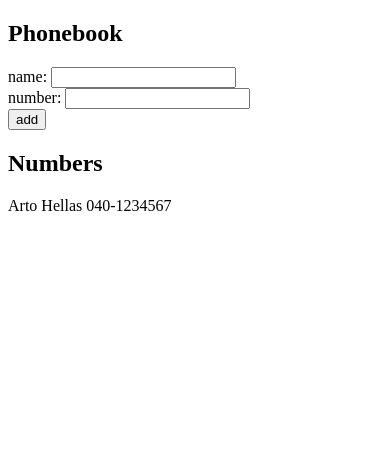
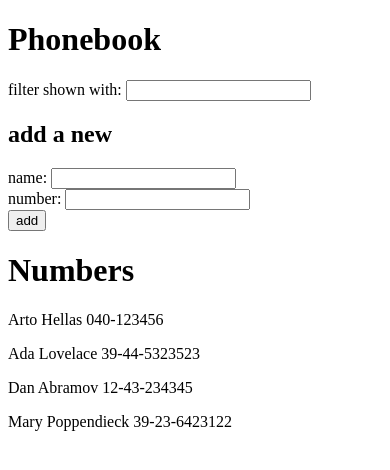
Before and after one commit to BenakKishanJ/fullstackopen, a React (Vite) app in the folder part2/phonebook/: page / in a window 390 px wide. Shown: the top 470 px of the page. Built offline with nearby package versions, Linux system fonts and the light colour scheme.

Commit message:
Complete 2.9: The Phonebook step 4

```diff
--- a/part2/phonebook/src/App.jsx
+++ b/part2/phonebook/src/App.jsx
@@ -2,10 +2,14 @@
 
 const App = () => {
   const [persons, setPersons] = useState([
-    { name: "Arto Hellas", number: "040-1234567" },
+    { name: "Arto Hellas", number: "040-123456", id: 1 },
+    { name: "Ada Lovelace", number: "39-44-5323523", id: 2 },
+    { name: "Dan Abramov", number: "12-43-234345", id: 3 },
+    { name: "Mary Poppendieck", number: "39-23-6423122", id: 4 },
   ]);
   const [newName, setNewName] = useState("");
   const [newNumber, setNewNumber] = useState("");
+  const [filter, setFilter] = useState("");
 
   const addPerson = (event) => {
     event.preventDefault();
@@ -29,9 +33,25 @@
     setNewNumber(event.target.value);
   };
 
+  const handleFilterChange = (event) => {
+    setFilter(event.target.value);
+  };
+
+  const filteredPersons =
+    filter === ""
+      ? persons
+      : persons.filter((person) =>
+          person.name.toLowerCase().includes(filter.toLowerCase()),
+        );
+
   return (
     <div>
-      <h2>Phonebook</h2>
+      <h1>Phonebook</h1>
+      <div>
+        filter shown with:{" "}
+        <input value={filter} onChange={handleFilterChange} />
+      </div>
+      <h2>add a new</h2>
       <form onSubmit={addPerson}>
         <div>
           name: <input value={newName} onChange={handleNameChange} />
@@ -43,9 +63,9 @@
           <button type="submit">add</button>
         </div>
       </form>
-      <h2>Numbers</h2>
+      <h1>Numbers</h1>
       <div>
-        {persons.map((person) => (
+        {filteredPersons.map((person) => (
           <p key={person.name}>
             {person.name} {person.number}
           </p>
```
